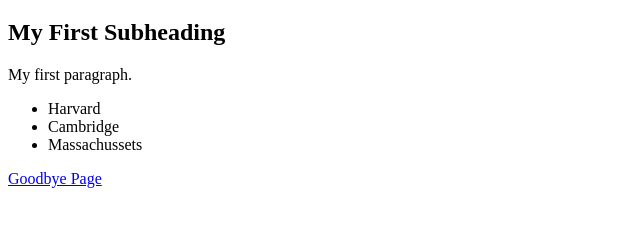
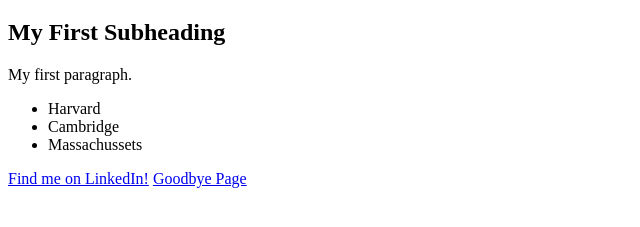
Before and after one commit to toby-voght/Toby-simple-website, a plain HTML site: page index.html in a window 1280 px wide. Shown: the part 61-288 px from the top of the page, without its empty margins (0-640 px from the left). Drawn offline with Linux system fonts and the light colour scheme.

Commit message:
add linkedin link

```diff
--- a/index.html
+++ b/index.html
@@ -13,6 +13,8 @@
 	<li> Massachussets </li>
 </ul>
 
+<a href="https://www.linkedin.com/in/tobyvoght">  Find me on LinkedIn!</a>
+
 <a href="goodbye.html"> Goodbye Page </a>
 
 </body>
```
